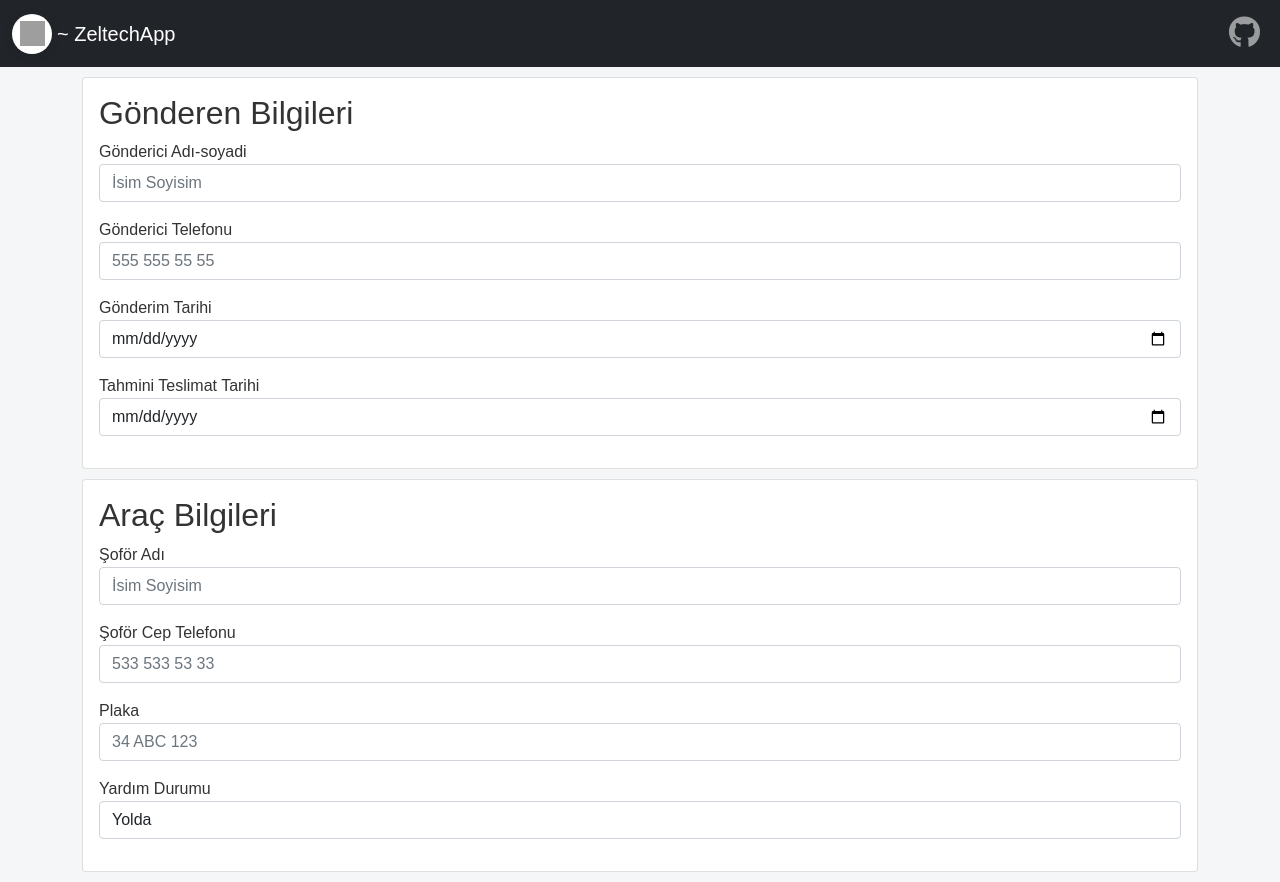
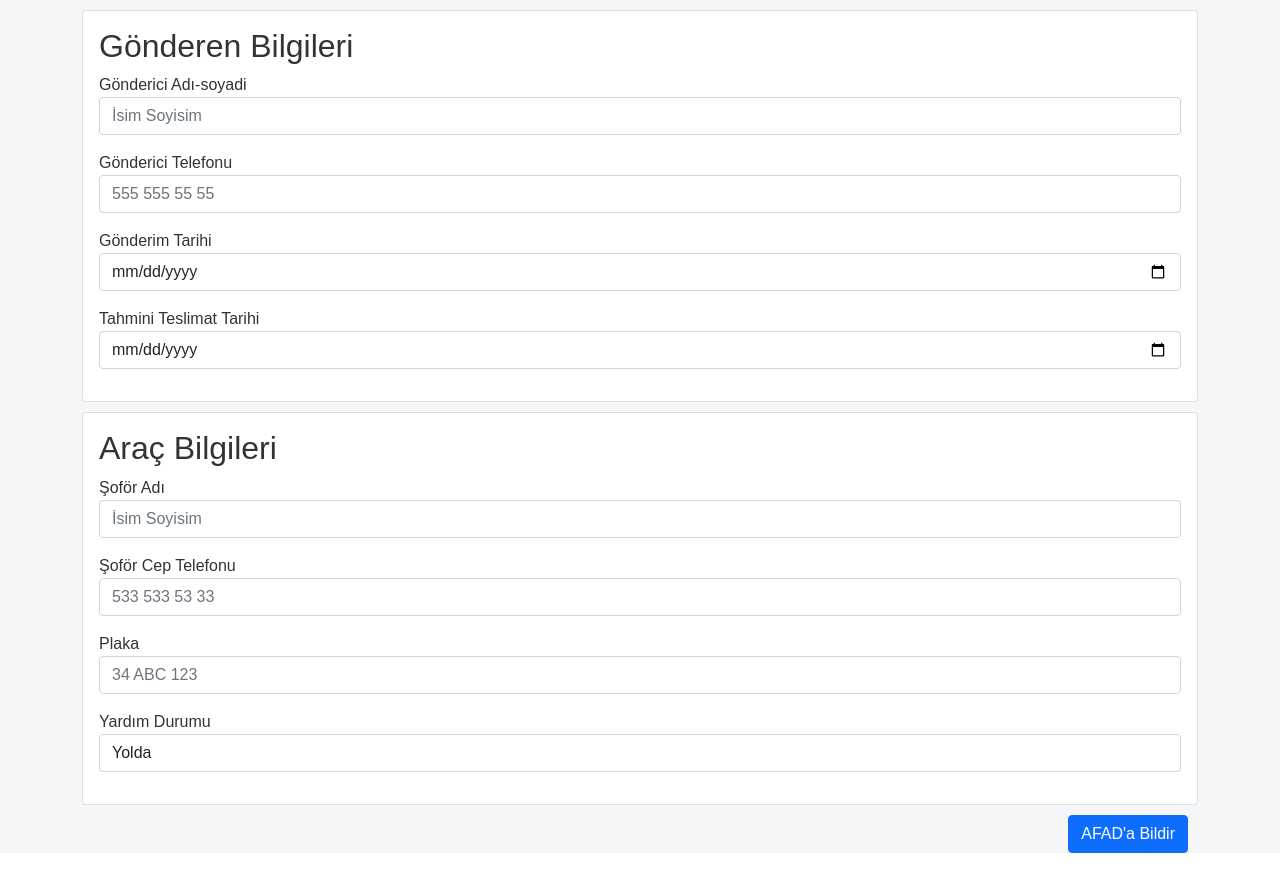
Before and after one commit to Zeltech-Akbank/ZeltechApp, a Flask app: page /logistic in a window 1280 px wide. After the commit the page ends 853 px from the top, so only its background shows below. Run offline with Flask 3, Linux system fonts and the light colour scheme; some libraries are stand-ins or nearby versions; grey boxes are pictures that could not be loaded.

Commit message:
bugfix: deleted tab menubar

```diff
--- a/templates/logistics.html
+++ b/templates/logistics.html
@@ -1,4 +1,6 @@
 {% extends "layout.html" %}
+{% block navbar %}
+{% endblock %}
 {% block body %}
 <style>
     .card {
@@ -57,11 +59,13 @@
                 </div>
             </div>
         </div>
+        <div class="float-right">
+            <button class="btn btn-primary" type="submit" style="float: right; margin-right: 10px;">AFAD'a Bildir</button>
+        </div>
     </form>
-</div>
 
-<script src="https://cdn.jsdelivr.net/npm/bootstrap@5.0.2/dist/js/bootstrap.bundle.min.js" integrity="sha384-MrcW6ZMFYlzcLA8Nl+NtUVF0sA7MsXsP1UyJoMp4YLEuNSfAP+JcXn/tWtIaxVXM" crossorigin="anonymous"></script>
-<script src="https://cdn.jsdelivr.net/npm/@popperjs/core@2.9.2/dist/umd/popper.min.js" integrity="sha384-IQsoLXl5PILFhosVNubq5LC7Qb9DXgDA9i+tQ8Zj3iwWAwPtgFTxbJ8NT4GN1R8p" crossorigin="anonymous"></script>
-<script src="https://cdn.jsdelivr.net/npm/bootstrap@5.0.2/dist/js/bootstrap.min.js" integrity="sha384-cVKIPhGWiC2Al4u+LWgxfKTRIcfu0JTxR+EQDz/bgldoEyl4H0zUF0QKbrJ0EcQF" crossorigin="anonymous"></script>
+    <script src="https://cdn.jsdelivr.net/npm/bootstrap@5.0.2/dist/js/bootstrap.bundle.min.js" integrity="sha384-MrcW6ZMFYlzcLA8Nl+NtUVF0sA7MsXsP1UyJoMp4YLEuNSfAP+JcXn/tWtIaxVXM" crossorigin="anonymous"></script>
+    <script src="https://cdn.jsdelivr.net/npm/@popperjs/core@2.9.2/dist/umd/popper.min.js" integrity="sha384-IQsoLXl5PILFhosVNubq5LC7Qb9DXgDA9i+tQ8Zj3iwWAwPtgFTxbJ8NT4GN1R8p" crossorigin="anonymous"></script>
+    <script src="https://cdn.jsdelivr.net/npm/bootstrap@5.0.2/dist/js/bootstrap.min.js" integrity="sha384-cVKIPhGWiC2Al4u+LWgxfKTRIcfu0JTxR+EQDz/bgldoEyl4H0zUF0QKbrJ0EcQF" crossorigin="anonymous"></script>
 
 {% endblock %}
```
